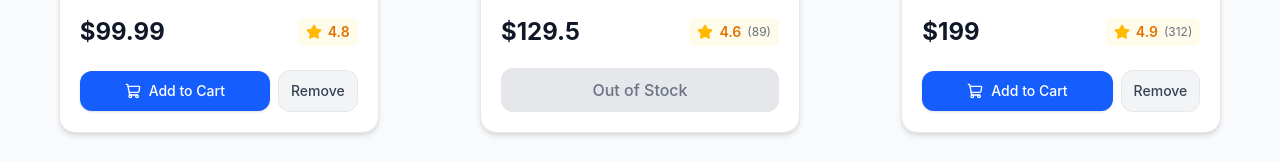
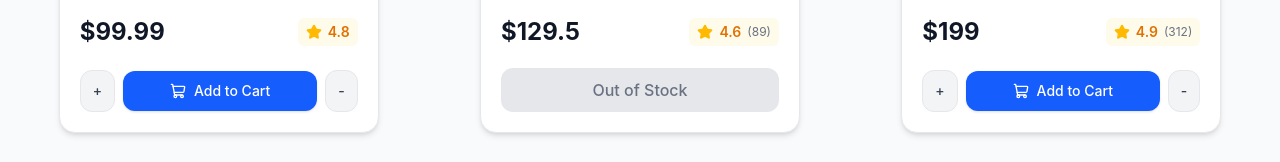
Before and after one commit to mageshkuppan19-ui/react, a React (Vite) app: page / in a window 1280 px wide. Shown: the part 477-639 px from the top of the page. Built offline with nearby package versions, Linux system fonts and the light colour scheme; grey boxes are pictures that could not be loaded.

Commit message:
productcard add button

```diff
--- a/src/Productcard.jsx
+++ b/src/Productcard.jsx
@@ -180,6 +180,13 @@ const ProductCard = ({
           <div className="flex items-center gap-2">
             <button
               onClick={onAddToCart}
+              className="bg-gray-100 hover:bg-red-50 hover:text-red-600 hover:border-red-200 text-gray-700 font-medium py-2.5 px-3 rounded-xl transition cursor-pointer border border-gray-200 text-sm active:scale-95"
+              title="add from cart"
+            >
+              +
+            </button>
+            <button
+              // onClick={onAddToCart}
               className="flex-1 bg-blue-600 hover:bg-blue-700 active:scale-95 text-white font-medium py-2.5 px-3 rounded-xl transition flex items-center justify-center gap-2 cursor-pointer shadow-sm text-sm"
             >
               <ShoppingCart size={16} />
@@ -191,7 +198,7 @@ const ProductCard = ({
               className="bg-gray-100 hover:bg-red-50 hover:text-red-600 hover:border-red-200 text-gray-700 font-medium py-2.5 px-3 rounded-xl transition cursor-pointer border border-gray-200 text-sm active:scale-95"
               title="Decrease from cart"
             >
-              Remove
+              -
             </button>
           </div>
         )}
```
